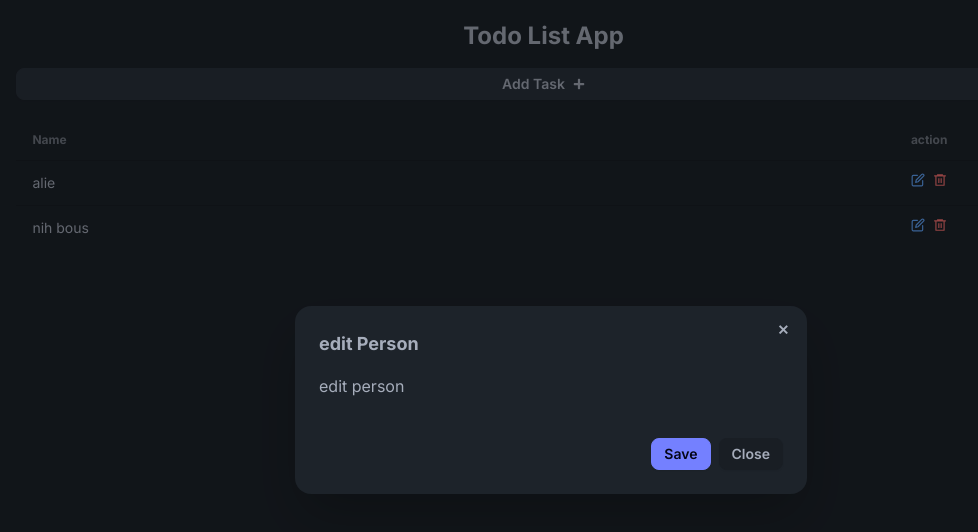
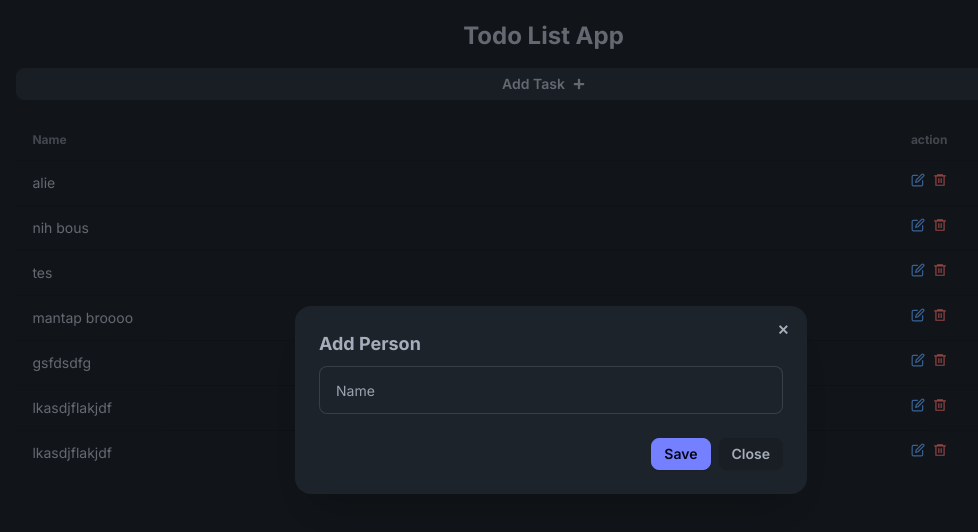
Before and after one commit to Zaisiapa17/crud-with-next-js, a Next.js app: page / in a window 1280 px wide. Both pictures are taken after a click on the button "Add Task". Shown: the top 532 px of the page, without its empty margins (89-1067 px from the left). Built offline with nearby package versions, Linux system fonts and the light colour scheme; data requests are answered from the project's data file.

Commit message:
add method for insert data | add uuid package

```diff
--- a/api.ts
+++ b/api.ts
@@ -7,4 +7,16 @@ export const getAllTodos = async (): Promise<ITask[]> => {
     const res = await fetch(`${baseUrl}/biodata`, { cache: 'no-store' });
     const todos = await res.json();
     return todos;
-  }
+}
+
+export const addPerson = async (todo: ITask): Promise<ITask> => {
+    const res = await fetch(`${baseUrl}/biodata`, {
+        method: 'POST',
+        headers: {
+            'Content-Type': 'application/json'
+        },
+        body: JSON.stringify(todo)
+    })
+    const newTodo = await res.json();
+    return newTodo;
+}
--- a/app/components/AddTask.tsx
+++ b/app/components/AddTask.tsx
@@ -7,10 +7,14 @@ import ModalAdd from './Modals/ModalAdd';
 
 const AddTask = () => {
     const [openModal, setOpenModal] = useState<boolean>(false);
+    const closeAndDelete = () => {
+        setOpenModal(true);
+
+    }
 
     return (
         <>
-            <button className="btn btn-neutral btn-sm" onClick={() => setOpenModal(true)}>Add Task <FaPlus size={12} /></button>
+            <button className="btn btn-neutral btn-sm" onClick={closeAndDelete}>Add Task <FaPlus size={12} /></button>
             <ModalAdd openModal={openModal} setOpenModal={setOpenModal}/>
         </>
     )
--- a/app/components/Modals/ModalAdd.tsx
+++ b/app/components/Modals/ModalAdd.tsx
@@ -1,26 +1,54 @@
-import React from 'react'
+import { addPerson } from '@/api';
+import { useRouter } from 'next/navigation';
+import React, { FormEvent, FormEventHandler, useState } from 'react'
+import { v4 as uuidv4 } from 'uuid';
 
 
 interface ModalProps {
     openModal: boolean;
-    setOpenModal:  (open: boolean) => boolean | void;
+    setOpenModal: (open: boolean) => boolean | void;
 }
 
 
 
 const ModalAdd: React.FC<ModalProps> = ({ openModal, setOpenModal }) => {
+
+    const router = useRouter();
+    const [personName, setPersonName] = useState<string>("");
+
+    const handleSubmitAdd: FormEventHandler<HTMLFormElement> = async (e: FormEvent) => {
+        e.preventDefault();
+
+        await addPerson({
+            id: uuidv4(),
+            name: personName,
+        });
+
+        setOpenModal(false);
+        setPersonName("");
+        router.refresh();
+    }
+
     return (
         <dialog className={`modal ${openModal ? "modal-open" : ""}`}>
             <div className="modal-box">
                 <button className="btn btn-sm btn-circle btn-ghost absolute right-2 top-2" onClick={() => { setOpenModal(false) }}>✕</button>
-                <form method="dialog" className='text-start'>
-                    <h3 className="font-bold text-lg">edit Person</h3>
-                    <p className="py-4">edit person</p>
+                <form method="dialog" className='text-start' onSubmit={handleSubmitAdd}>
+                    <h3 className="font-bold text-lg mb-2">Add Person</h3>
+                    <div className='flex justify-center'>
+                        <input
+                            value={personName}
+                            onChange={(e) => setPersonName(e.target.value)}
+                            type='text'
+                            placeholder='Name'
+                            className="input input-bordered input-md w-full"
+                        />
+                    </div>
+                    <div className="modal-action">
+                        <button type='submit' className="btn btn-sm btn-primary" onClick={() => { }}>Save</button>
+                        <div className="btn btn-sm" onClick={() => { setOpenModal(false) }}>Close</div>
+                    </div>
                 </form>
-                <div className="modal-action">
-                    <button className="btn btn-sm btn-primary" onClick={() => {}}>Save</button>
-                    <button className="btn btn-sm" onClick={() => { setOpenModal(false) }}>Close</button>
-                </div>
             </div>
         </dialog>
     )
--- a/db.json
+++ b/db.json
@@ -7,6 +7,26 @@
     {
       "id": "2",
       "name": "nih bous"
+    },
+    {
+      "id": "ded6081d-b6a8-444d-a902-e9f9db777fc8",
+      "name": "tes"
+    },
+    {
+      "id": "c323f2f5-ab8f-4807-8be3-cdcb71a37a73",
+      "name": "mantap broooo"
+    },
+    {
+      "id": "0d861928-c581-4103-836d-a5733e349536",
+      "name": "gsfdsdfg"
+    },
+    {
+      "id": "83f4649a-f26a-4e58-80e5-81938230ff82",
+      "name": "lkasdjflakjdf"
+    },
+    {
+      "id": "ae9c7924-e8ae-48bb-a95a-19cb8cd92875",
+      "name": "lkasdjflakjdf"
     }
   ]
 }
--- a/package.json
+++ b/package.json
@@ -13,12 +13,14 @@
     "next": "14.1.0",
     "react": "^18",
     "react-dom": "^18",
-    "react-icons": "^5.0.1"
+    "react-icons": "^5.0.1",
+    "uuid": "^9.0.1"
   },
   "devDependencies": {
     "@types/node": "^20",
     "@types/react": "^18",
     "@types/react-dom": "^18",
+    "@types/uuid": "^9.0.8",
     "autoprefixer": "^10.0.1",
     "daisyui": "^4.6.1",
     "eslint": "^8",
```
Also changed, not shown: 1 other file (tests, documents, lock files or other folders). Lines whose indentation alone changed are shown as unchanged.
